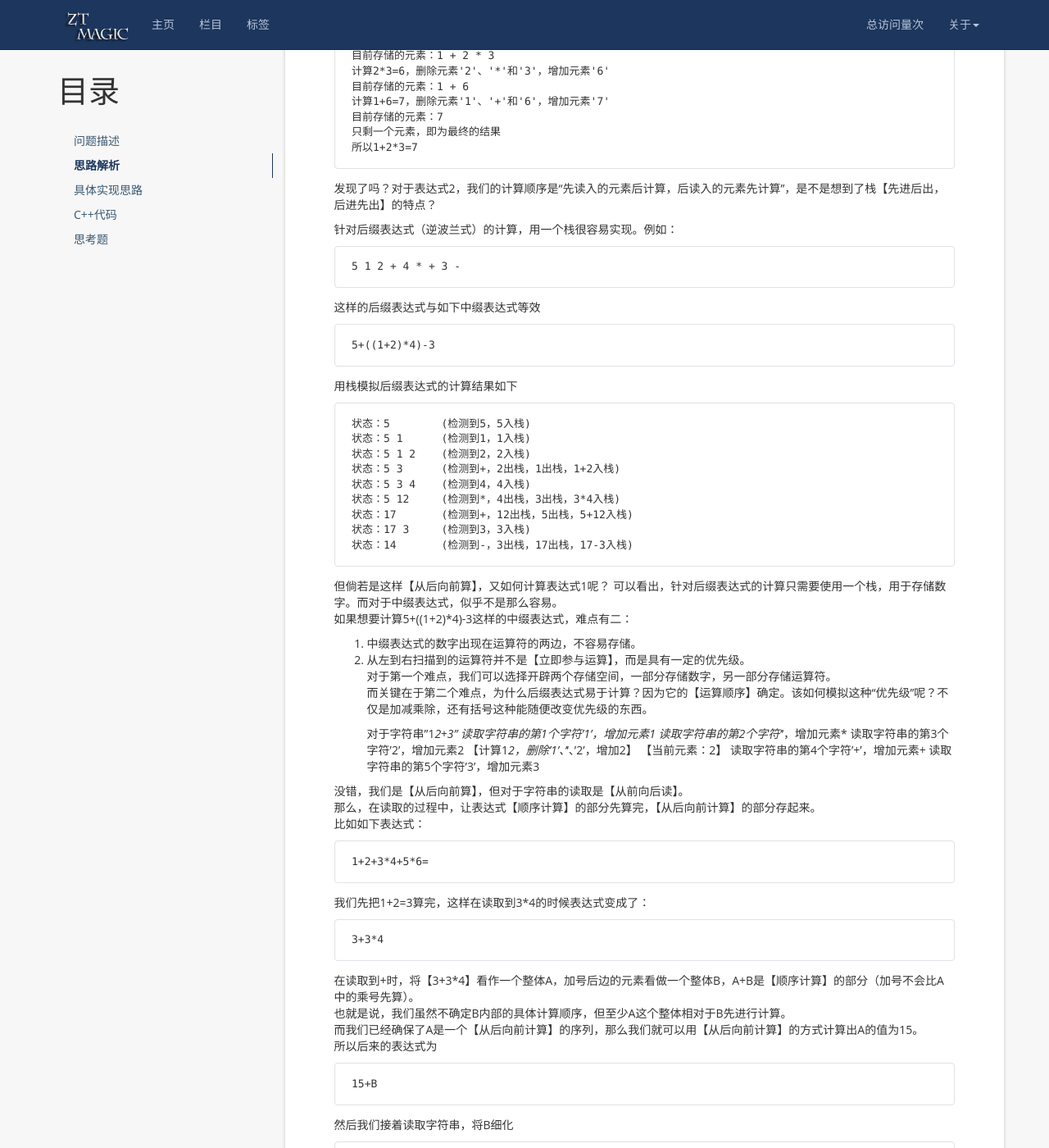
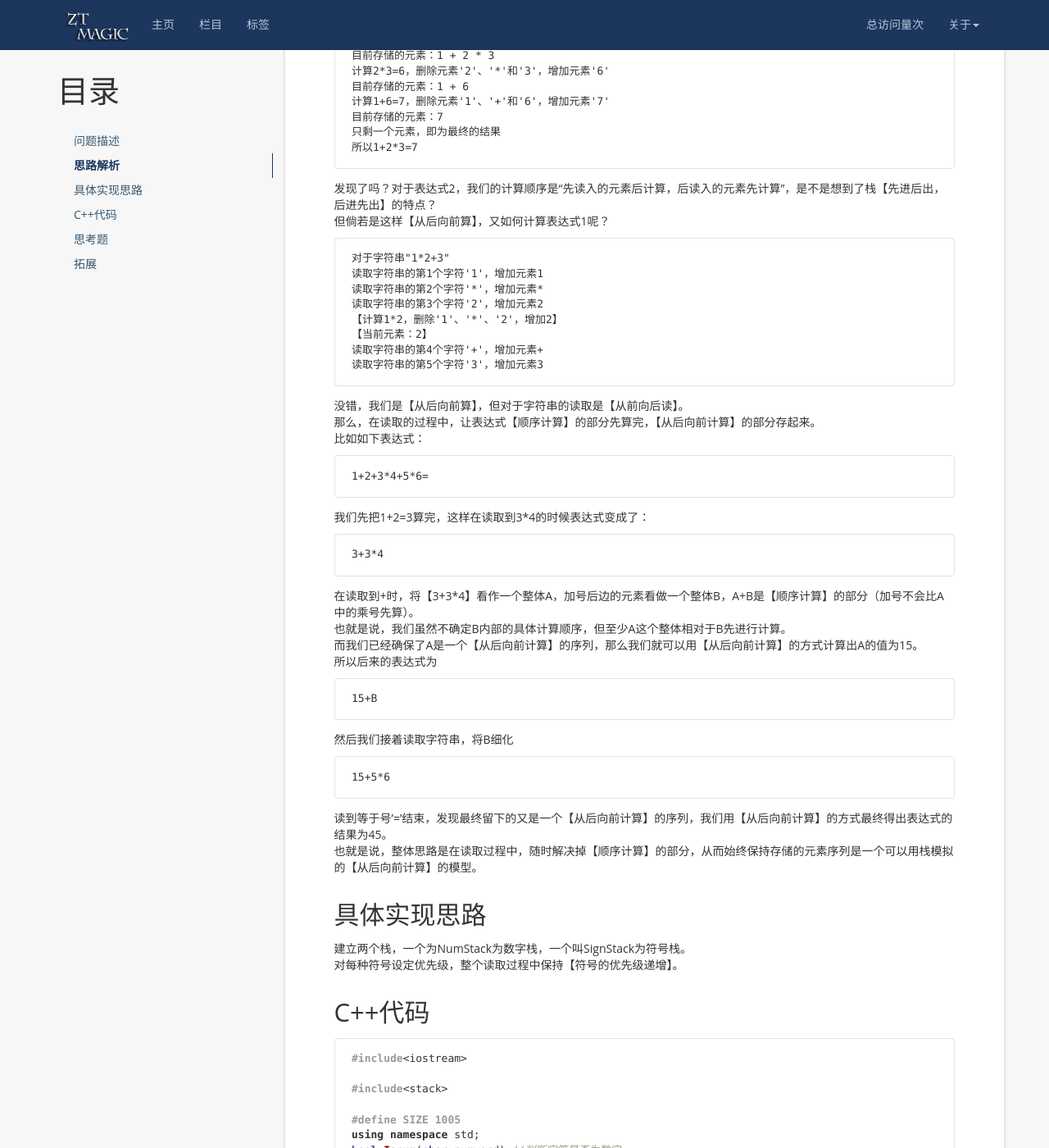
Before and after one commit to ztmail723/ztmail723.github.io, a Jekyll site: the page built from _posts/technology/2019-05-05-Compute-Expression.md, in a window 1280 px wide and 1400 px high, scrolled down 1447 px. Shown: the whole window at 82% size. Built offline with Jekyll 4.4.1, drawn with Linux system fonts in a browser that asks for light colours; nearby versions of some CDN libraries; formulas are drawn with MathJax 3; a script that is not in the unit is left out; comment, search, counter and statistics services are not loaded; some of the changed text lies outside the part shown.

Commit message:
Update 2019-05-05-Compute-Expression.md

```diff
--- a/_posts/technology/2019-05-05-Compute-Expression.md
+++ b/_posts/technology/2019-05-05-Compute-Expression.md
@@ -81,34 +81,7 @@ tag: 算法
     所以1+2*3=7
 
 发现了吗？对于表达式2，我们的计算顺序是“先读入的元素后计算，后读入的元素先计算”，是不是想到了栈【先进后出，后进先出】的特点？
-
-针对后缀表达式（逆波兰式）的计算，用一个栈很容易实现。例如：
-
-    5 1 2 + 4 * + 3 -
-
-这样的后缀表达式与如下中缀表达式等效
-
-    5+((1+2)*4)-3
-
-用栈模拟后缀表达式的计算结果如下
-
-    状态：5        (检测到5，5入栈)
-    状态：5 1      (检测到1，1入栈)
-    状态：5 1 2    (检测到2，2入栈)
-    状态：5 3      (检测到+，2出栈，1出栈，1+2入栈)
-    状态：5 3 4    (检测到4，4入栈)
-    状态：5 12     (检测到*，4出栈，3出栈，3*4入栈)
-    状态：17       (检测到+，12出栈，5出栈，5+12入栈)
-    状态：17 3     (检测到3，3入栈)
-    状态：14       (检测到-，3出栈，17出栈，17-3入栈)
-
 但倘若是这样【从后向前算】，又如何计算表达式1呢？
-可以看出，针对后缀表达式的计算只需要使用一个栈，用于存储数字。而对于中缀表达式，似乎不是那么容易。
-如果想要计算5+((1+2)\*4)-3这样的中缀表达式，难点有二：
-1. 中缀表达式的数字出现在运算符的两边，不容易存储。
-2. 从左到右扫描到的运算符并不是【立即参与运算】，而是具有一定的优先级。
-对于第一个难点，我们可以选择开辟两个存储空间，一部分存储数字，另一部分存储运算符。
-而关键在于第二个难点，为什么后缀表达式易于计算？因为它的【运算顺序】确定。该如何模拟这种“优先级”呢？不仅是加减乘除，还有括号这种能随便改变优先级的东西。
 
     对于字符串"1*2+3"
     读取字符串的第1个字符'1'，增加元素1
@@ -244,5 +217,32 @@ unsigned int ComputeExpression(char *Expression)
 思考题
 -------------------------------------
 1. 将中缀表达式转换为后缀表达式。
-2. 将后缀表达式转换为中缀表达式。
+2. 将后缀表达式转换为中缀表达式。（关于后缀表达式，见拓展）
 3. 增加一个运算符"^"代表乘方，优先级高于乘除，小于括号。例如 2\*(1+2\*3)^4 代表 $$ 2*{(1+2*3)}^4 $$ 的结果。
+
+拓展
+-------------------------------------
+针对后缀表达式（逆波兰式）的计算，用一个栈很容易实现。例如：
+
+    5 1 2 + 4 * + 3 -
+
+这样的后缀表达式与如下中缀表达式等效
+
+    5+((1+2)*4)-3
+
+用栈模拟后缀表达式的计算结果如下
+
+    状态：5        (检测到5，5入栈)
+    状态：5 1      (检测到1，1入栈)
+    状态：5 1 2    (检测到2，2入栈)
+    状态：5 3      (检测到+，2出栈，1出栈，1+2入栈)
+    状态：5 3 4    (检测到4，4入栈)
+    状态：5 12     (检测到*，4出栈，3出栈，3*4入栈)
+    状态：17       (检测到+，12出栈，5出栈，5+12入栈)
+    状态：17 3     (检测到3，3入栈)
+    状态：14       (检测到-，3出栈，17出栈，17-3入栈)
+
+可以看出，针对后缀表达式的计算只需要使用一个栈，用于存储数字。而对于中缀表达式，并不是那么容易。
+如果想要计算5+((1+2)\*4)-3这样的中缀表达式，难点有二：
+1. 中缀表达式的数字出现在运算符的两边，不容易存储。
+2. 从左到右扫描到的运算符并不是【立即参与运算】，而是具有一定的优先级。
```
